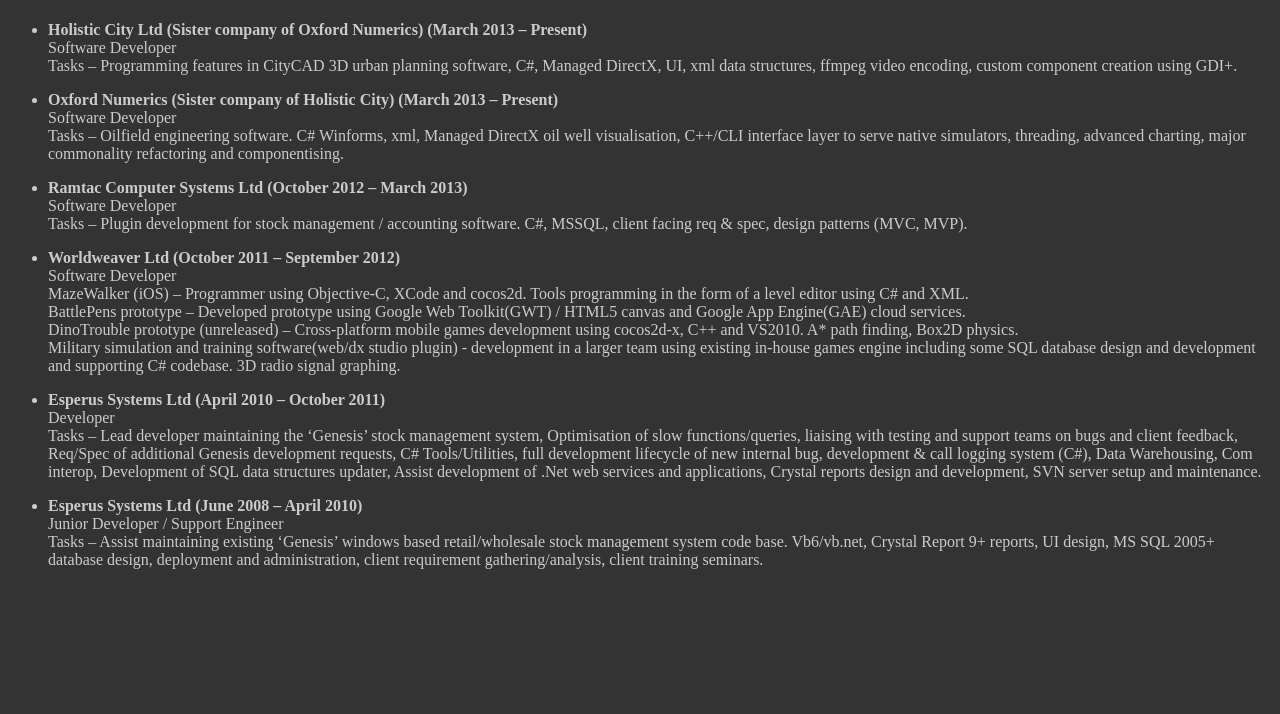
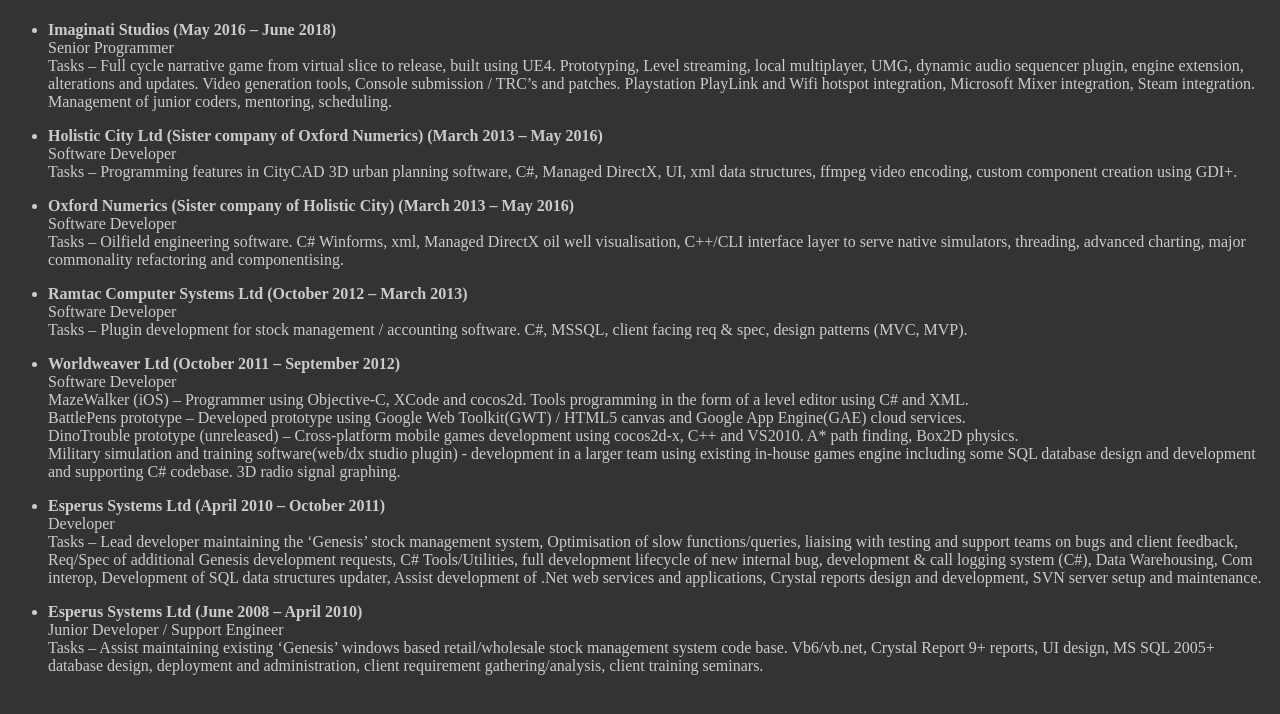
Before and after one commit to Richy321/InteractivePortfolio2D, a plain HTML site: page pages/workExperience.html in a window 1280 px wide. Shown: the part 54-768 px from the top of the page. Drawn offline with Linux system fonts and the light colour scheme.

Commit message:
Update CV and work experience

```diff
--- a/pages/workExperience.html
+++ b/pages/workExperience.html
@@ -12,7 +12,15 @@
     <ul>
         <li>
             <p>
-                <b>Holistic City Ltd (Sister company of Oxford Numerics) (March 2013 – Present)</b><br />
+                <b>Imaginati Studios (May 2016 – June 2018)</b><br />
+                Senior Programmer<br />
+                Tasks – Full cycle narrative game from virtual slice to release, built using UE4. Prototyping, Level streaming, local multiplayer, UMG, dynamic audio sequencer plugin, engine extension, alterations and updates. Video generation tools, Console submission / TRC’s and patches. Playstation PlayLink and Wifi hotspot integration, Microsoft Mixer integration, Steam integration. Management of junior coders, mentoring, scheduling.
+            </p>
+        </li>
+
+        <li>
+            <p>
+                <b>Holistic City Ltd (Sister company of Oxford Numerics) (March 2013 – May 2016)</b><br />
                 Software Developer<br />
                 Tasks – Programming features in CityCAD 3D urban planning software, C#, Managed DirectX, UI, xml data structures, ffmpeg video encoding, custom component creation using GDI+.
             </p>
@@ -20,7 +28,7 @@
 
         <li>
             <p>
-                <b>Oxford Numerics (Sister company of Holistic City) (March 2013 – Present)</b><br />
+                <b>Oxford Numerics (Sister company of Holistic City) (March 2013 – May 2016)</b><br />
                 Software Developer<br />
                 Tasks – Oilfield engineering software. C# Winforms, xml, Managed DirectX oil well visualisation, C++/CLI interface layer to serve native simulators, threading, advanced charting, major commonality refactoring and componentising.
             </p>
```
Also changed, not shown: 6 other files.
